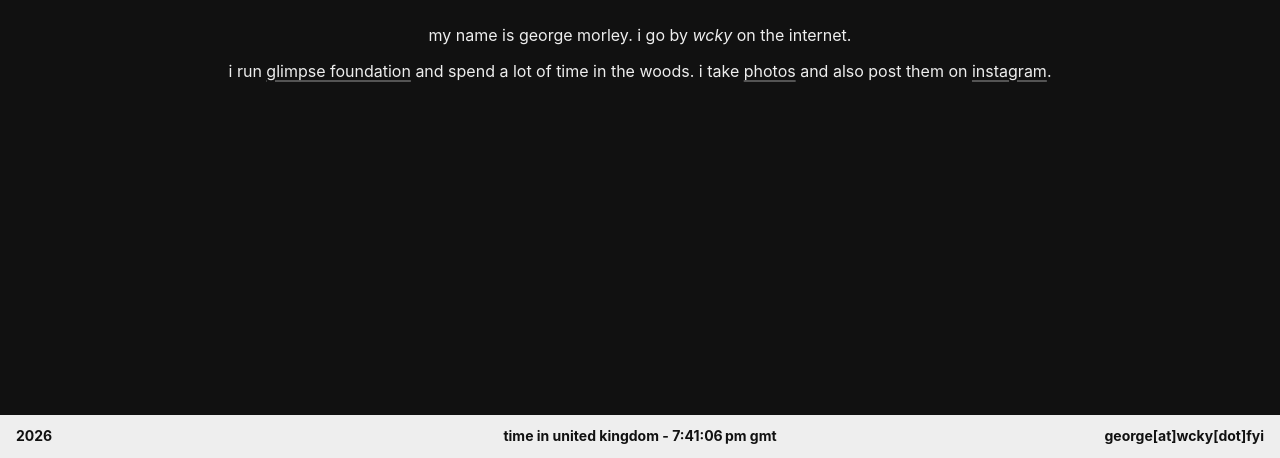
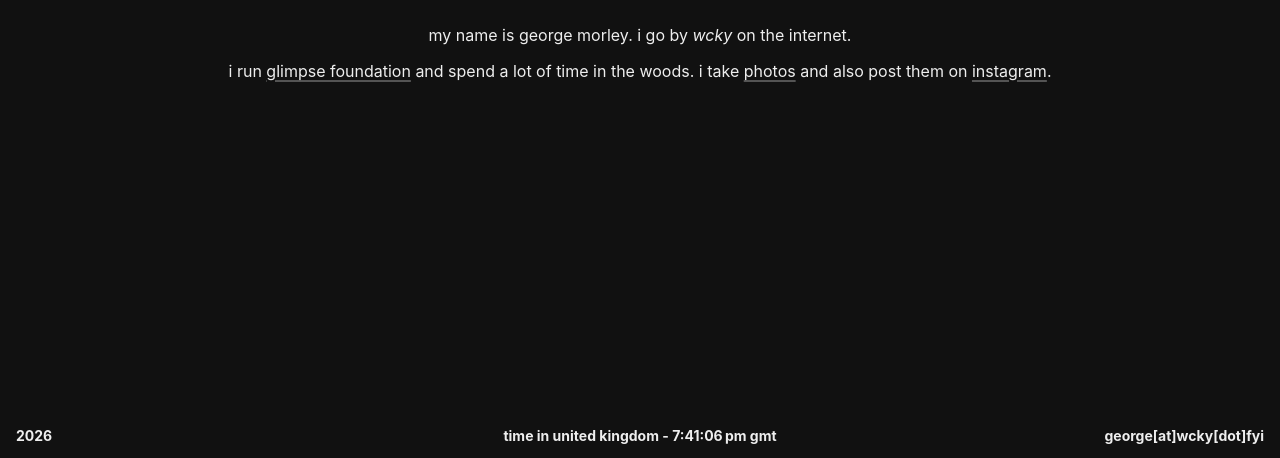
Before and after one commit to wckyworld/www, a plain HTML site: page index.html in a window 1280 px wide. Shown: the part 342-800 px from the top of the page. Drawn offline with Linux system fonts and the light colour scheme.

Commit message:
footer change

```diff
--- a/index.html
+++ b/index.html
@@ -5,7 +5,7 @@
     <meta charset="utf-8">
     <meta name="viewport" content="width=device-width, initial-scale=1">
     <title>george morley</title>
-    <link rel="stylesheet" href="footer.css">
+    <link rel="stylesheet" href="footer-dark.css">
 
     <style>
         html,
```
